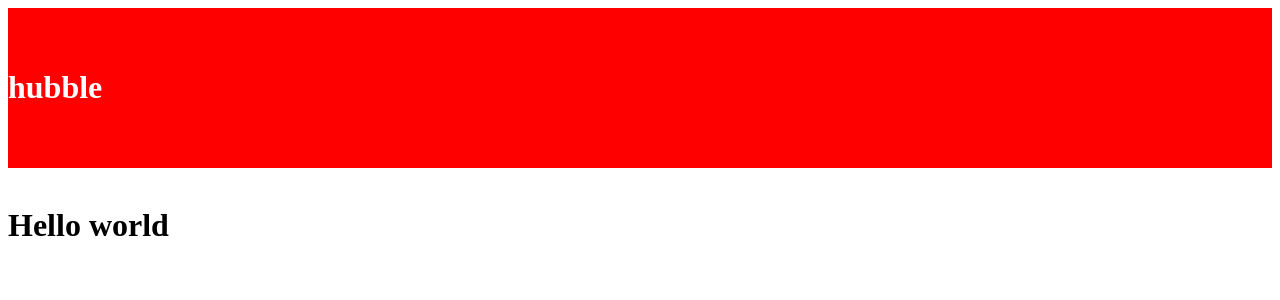
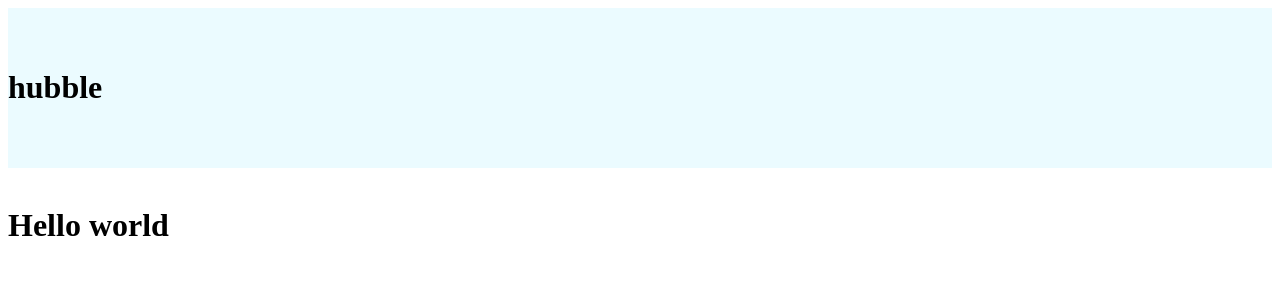
Before and after one commit to Dipak2056/stylecomponent-tutorial, a React (Create React App) app: page / in a window 1280 px wide. Shown: the top 300 px of the page. Built offline with nearby package versions, Linux system fonts and the light colour scheme.

Commit message:
passing theme as a props,we need to wrap everything in the theme provider

```diff
--- a/src/App.js
+++ b/src/App.js
@@ -1,14 +1,25 @@
+import { ThemeProvider } from "styled-components";
 import Header from "./components/Header";
 import { Container } from "./components/styles/Container.styled";
 
+const theme = {
+  colors: {
+    header: "#ebfbff",
+    body: "#fff",
+    footer: "#003333",
+  },
+};
+
 function App() {
   return (
+    <ThemeProvider theme={theme}>
       <>
         <Header />
         <Container>
           <h1>Hello world</h1>
         </Container>
       </>
+    </ThemeProvider>
   );
 }
 
--- a/src/components/styles/Header.styled.js
+++ b/src/components/styles/Header.styled.js
@@ -1,8 +1,5 @@
 import styled from "styled-components";
 export const StyledHeader = styled.header`
-  background-color: ${(props) => props.bg};
+  background-color: ${({ theme }) => theme.colors.header};
   padding: 40px 0;
-  h1 {
-    color: white;
-  }
 `;
```
Lines whose indentation alone changed are shown as unchanged.
